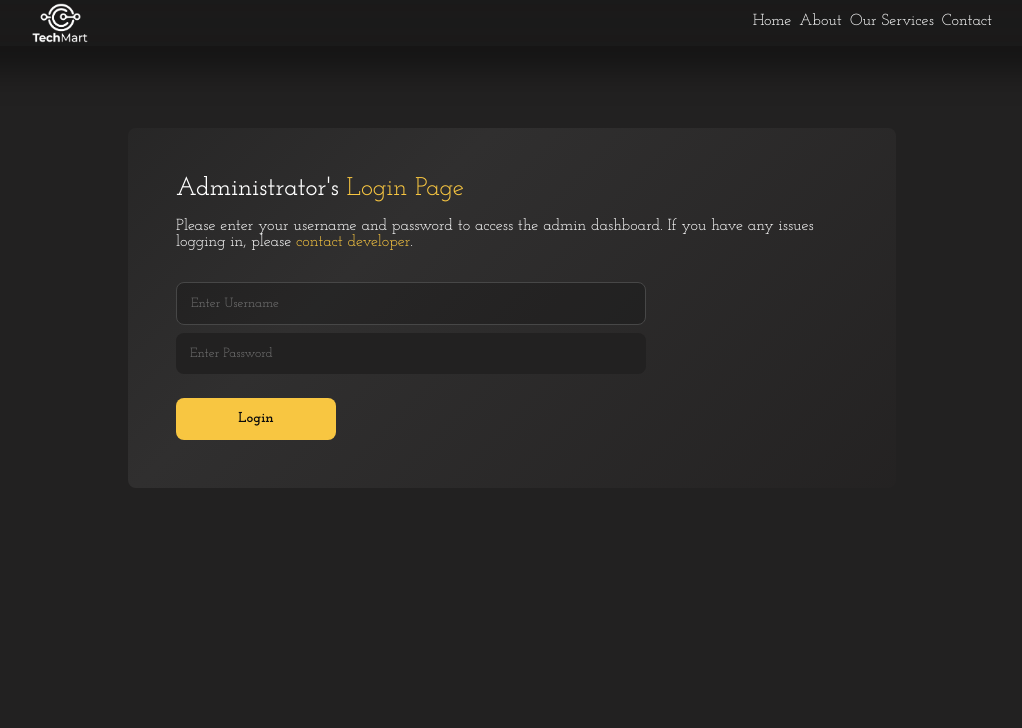
After one commit to I-AGBLE/techmartliberia, a Django app: page /user_in/ in a window 1280 px wide. The commit adds this page. Shown: the top 728 px of the page, without its empty margins (128-1150 px from the left). Run offline with Django 5.2, Linux system fonts and the light colour scheme.

Commit message:
login page created

```diff
--- a/main/static/main/css/styles.css
+++ b/main/static/main/css/styles.css
@@ -1,5 +1,4 @@
 @import url("https://fonts.googleapis.com/css2?family=Josefin+Slab:ital,wght@0,100..700;1,100..700&display=swap");
-
 
 * {
   font-family: "Josefin Slab", serif;
@@ -620,7 +619,6 @@ form textarea {
   color: var(--text_color);
   border: none;
   outline: none;
-  font-size: 0.9rem;
   border-radius: var(--border_radius);
   margin-bottom: 0.6rem;
   transition: var(--transition);
@@ -633,10 +631,8 @@ form textarea {
 
 .contact-form form input:focus,
 .contact-form form textarea:focus {
-  background: var(--deep_bg);
+  background: var(--nav_bg);
   border: 0.1px solid var(--text_color_variant);
-  padding: 14px;
-  transform: translateX(0.4rem);
 }
 
 .contact-form .submit {
@@ -721,6 +717,67 @@ form textarea {
 }
 
 /* --------------------------------- Footer Page Styles ----------------------------------------------- */
+.form_field {
+  margin: 5rem 6rem;
+  background: linear-gradient(135deg, #141414, #302f2f, #1e1c1c);
+  background-size: 200% 200%;
+  animation: smoothShift 20s ease-in-out infinite;
+  padding: 3rem;
+  border-radius: var(--border_radius);
+  display: grid;
+  gap: 2rem;
+}
+
+.form_field:hover {
+  box-shadow: var(--box_shadow);
+  border: 1px solid var(--text_color_variant);
+}
+
+.form_title {
+  display: grid;
+  gap: 1rem;
+}
+
+.form_field form {
+  display: grid;
+  gap: 0.5rem;
+  width: 70%;
+}
+
+.form_field form input {
+  width: 100%;
+  padding: 14px;
+  background: var(--default_bg);
+  color: var(--text_color);
+  border: none;
+  outline: none;
+  border-radius: var(--border_radius);
+  transition: var(--transition);
+}
+
+.form_field form input:focus {
+  background: var(--nav_bg);
+  border: 0.1px solid var(--text_color_variant);
+}
+
+.form_field form .submit {
+  display: inline-block;
+  font-size: 0.9rem;
+  font-weight: 900;
+  background: var(--color_gold);
+  color: var(--deep_bg);
+  width: 10rem;
+  transition: var(--transition);
+  margin-top: 1rem;
+}
+
+.form_field form .submit:hover {
+  cursor: pointer;
+  background-color: var(--text_color);
+}
+
+
+/* --------------------------------- Footer Page Styles ----------------------------------------------- */
 footer {
   background-color: var(--nav_bg);
   padding: 0 5rem;
--- /dev/null
+++ b/main/templates/main/user_in.html
@@ -0,0 +1,34 @@
+{% extends 'main/layout.html' %}
+{% load static %}
+
+{% block content %}
+
+<div class="form_field">
+
+    {% if error %}
+        <div class="error_message">{{ error }}</div>
+    {% endif %}
+
+    <div class="form_title">
+        <h1>Administrator's <span> Login Page</span></h1>
+
+        <p>
+            Please enter your username and password to access the admin dashboard.
+            If you have any issues logging in, please
+           <span> contact developer</span>.
+        </p>
+    </div>
+
+
+    <form action="{% url 'main:user_in' %}" method="post">
+        {% csrf_token %}
+
+        <input type="text" id="username" name="username" placeholder="Enter Username" autofocus required>
+        <input type="password" id="password" name="password" placeholder="Enter Password" required>
+        <input type="hidden" name="mandatory_field" placeholder="This field is required">
+
+        <input type="submit" class="submit" value="Login">
+    </form>
+</div>
+
+{% endblock %}
--- a/main/urls.py
+++ b/main/urls.py
@@ -7,7 +7,6 @@ urlpatterns = [
     path('contact/', views.contact, name='contact'),
     path('about/', views.about, name='about'),
     path('services/', views.services, name='services'),
-    path('events/', views.events, name='events'),
-    path('meet_our_team/', views.meet_our_team, name='meet_our_team'),
     path('service_page/<int:service_id>/', views.service_page, name='service_page'),
+    path('user_in/', views.user_in, name='user_in'),
 ]
--- a/main/views.py
+++ b/main/views.py
@@ -1,10 +1,17 @@
 from django.http import HttpResponse
 from django.shortcuts import render
+from django.contrib.auth.decorators import login_required
+from django.contrib.auth import authenticate, login
+from django.shortcuts import redirect
+
 
 from main.models import About_Us_Hero, Hero_Section, Service, Team_Member, why_us
 
 
-# Create your views here.
+
+
+
+# -------------------------------  Index Page View ---------------------------------- #
 def index(request):
     return render(request, 'main/index.html', {
         'hero_section': Hero_Section.objects.all(),
@@ -12,9 +19,20 @@ def index(request):
         'services': Service.objects.all(),
     })
 
+
+
+
+# -------------------------------  Contact Page View ---------------------------------- #
 def contact(request):
     return render(request, 'main/contact.html')
 
+
+
+
+
+
+
+# -------------------------------  About Page View ---------------------------------- #
 def about(request):
     return render(request, 'main/about.html', {
         'why_us': why_us.objects.all(),
@@ -22,6 +40,12 @@ def about(request):
         'about_hero': About_Us_Hero.objects.all()
     })
 
+
+
+
+
+
+# -------------------------------  Services Section View ---------------------------------- #
 def services(request):
     return render(request, 'main/services.html', {
         'hero_section': Hero_Section.objects.all(),
@@ -34,8 +58,51 @@ def service_page(request, service_id):
         "service": service
     })
 
-def events(request):
-    return render(request, 'main/events.html')
 
-def meet_our_team(request):
-    return render(request, 'main/meet_our_team.html')
+
+
+
+
+
+# -------------------------------  Login Page View ---------------------------------- #
+def user_in(request):
+    import time
+    max_attempts = 5
+    lockout_minutes = 1
+    if request.method == 'POST':
+        username = request.POST.get('username')
+        password = request.POST.get('password')
+        mandatory_field = request.POST.get('mandatory_field', '')
+        attempts = request.session.get('login_attempts', 0)
+        lockout_time = request.session.get('login_lockout_time')
+        now = time.time()
+        if lockout_time:
+            elapsed = now - lockout_time
+            if elapsed < lockout_minutes * 60:
+                remaining = int(lockout_minutes - (elapsed // 60))
+                return render(request, 'main/user_in.html', {'error': f'Too many failed login attempts. Try again in {remaining} minutes.'})
+            else:
+                # Lockout expired, reset
+                request.session['login_attempts'] = 0
+                request.session['login_lockout_time'] = None
+                attempts = 0
+        if attempts >= max_attempts:
+            request.session['login_lockout_time'] = now
+            return render(request, 'main/user_in.html', {'error': f'Too many failed login attempts. Try again in {lockout_minutes} minutes.'})
+        if mandatory_field:
+            request.session['login_attempts'] = attempts + 1
+            if request.session['login_attempts'] >= max_attempts:
+                request.session['login_lockout_time'] = now
+            return render(request, 'main/user_in.html', {'error': 'Login failed.'})
+        user = authenticate(request, username=username, password=password)
+        if user is not None:
+            login(request, user)
+            request.session['login_attempts'] = 0  # Reset on successful login
+            request.session['login_lockout_time'] = None
+            return redirect('main:index')  # Redirect to homepage or dashboard
+        else:
+            request.session['login_attempts'] = attempts + 1
+            if request.session['login_attempts'] >= max_attempts:
+                request.session['login_lockout_time'] = now
+            return render(request, 'main/user_in.html', {'error': 'Invalid username or password'})
+    return render(request, 'main/user_in.html')
```
Also changed, not shown: db.sqlite3.
